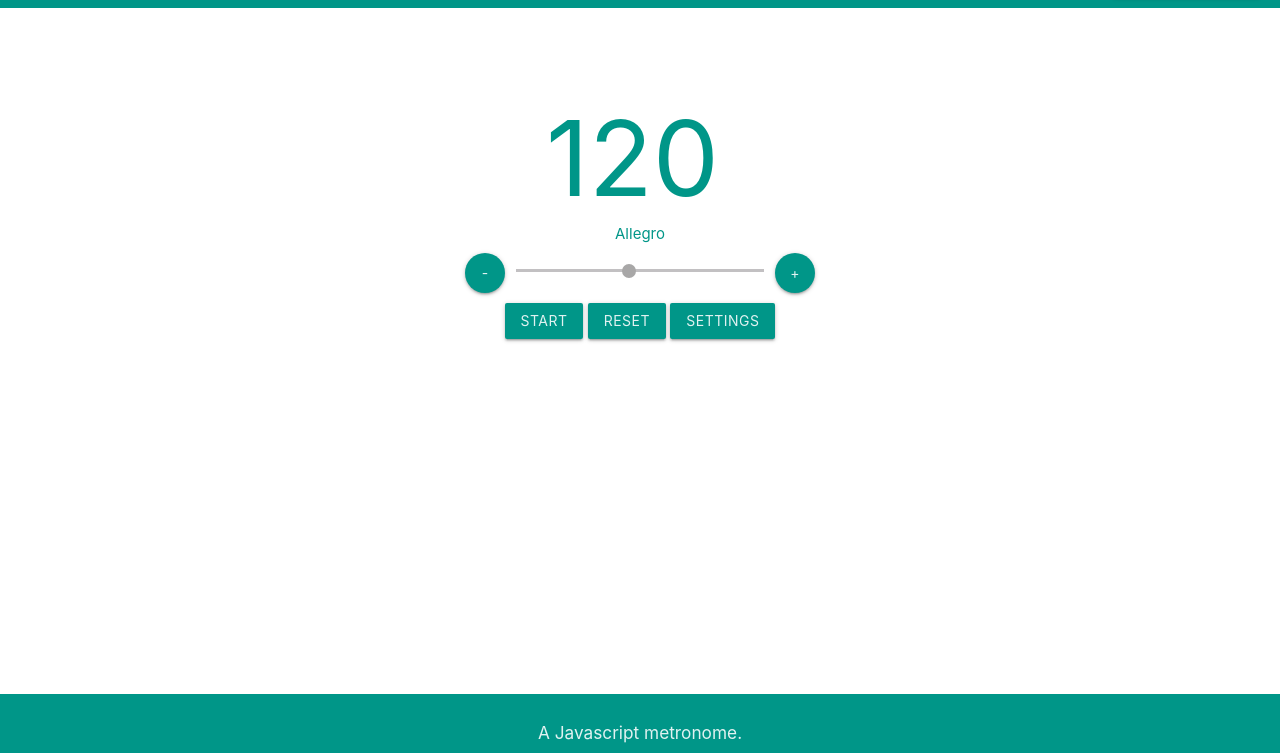
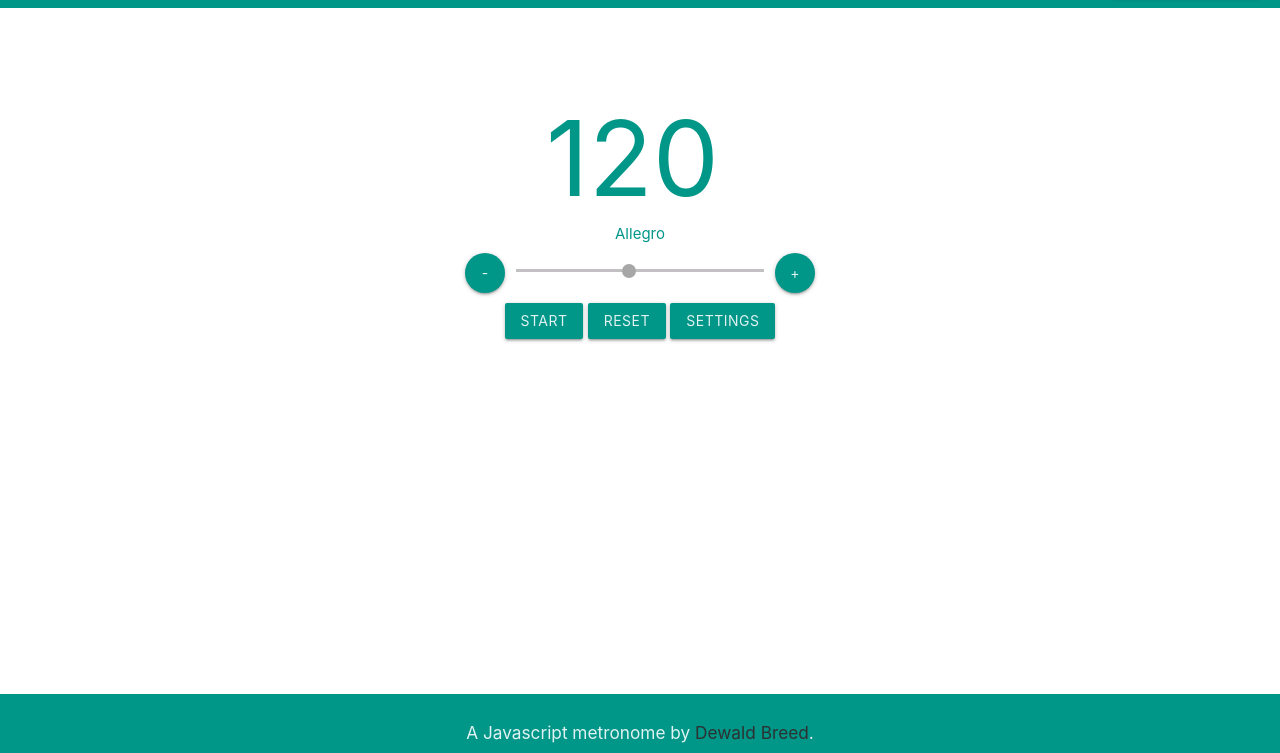
Before and after one commit to Arc4d3-G/Metronome, a plain HTML site: page index.html in a window 1280 px wide. Shown: the part 47-800 px from the top of the page. Drawn offline with nearby package versions, Linux system fonts and the light colour scheme.

Commit message:
Added github link to footer

```diff
--- a/index.html
+++ b/index.html
@@ -72,7 +72,10 @@
     </div>
 
     <footer data-footer class="page-footer teal teal-text text-lighten-5 center-align">
-      <h6>A Javascript metronome.</h6>
+      <h6>
+        A Javascript metronome by
+        <a href="https://github.com/Arc4d3-G" target="_blank">Dewald Breed</a>.
+      </h6>
     </footer>
   </body>
 </html>
--- a/stylesheet.css
+++ b/stylesheet.css
@@ -2,6 +2,19 @@
 input[type='range']::-webkit-slider-thumb {
   -webkit-appearance: none;
   background-color: rgb(168, 167, 167);
+}
+
+a:link {
+  color: rgb(44, 49, 49);
+  background-color: transparent;
+  text-decoration: none;
+}
+a:visited {
+  color: rgb(44, 49, 49);
+}
+
+a:hover {
+  color: rgb(148, 151, 153);
 }
 
 /* --- SIZING & ALIGNMENT --- */
```
